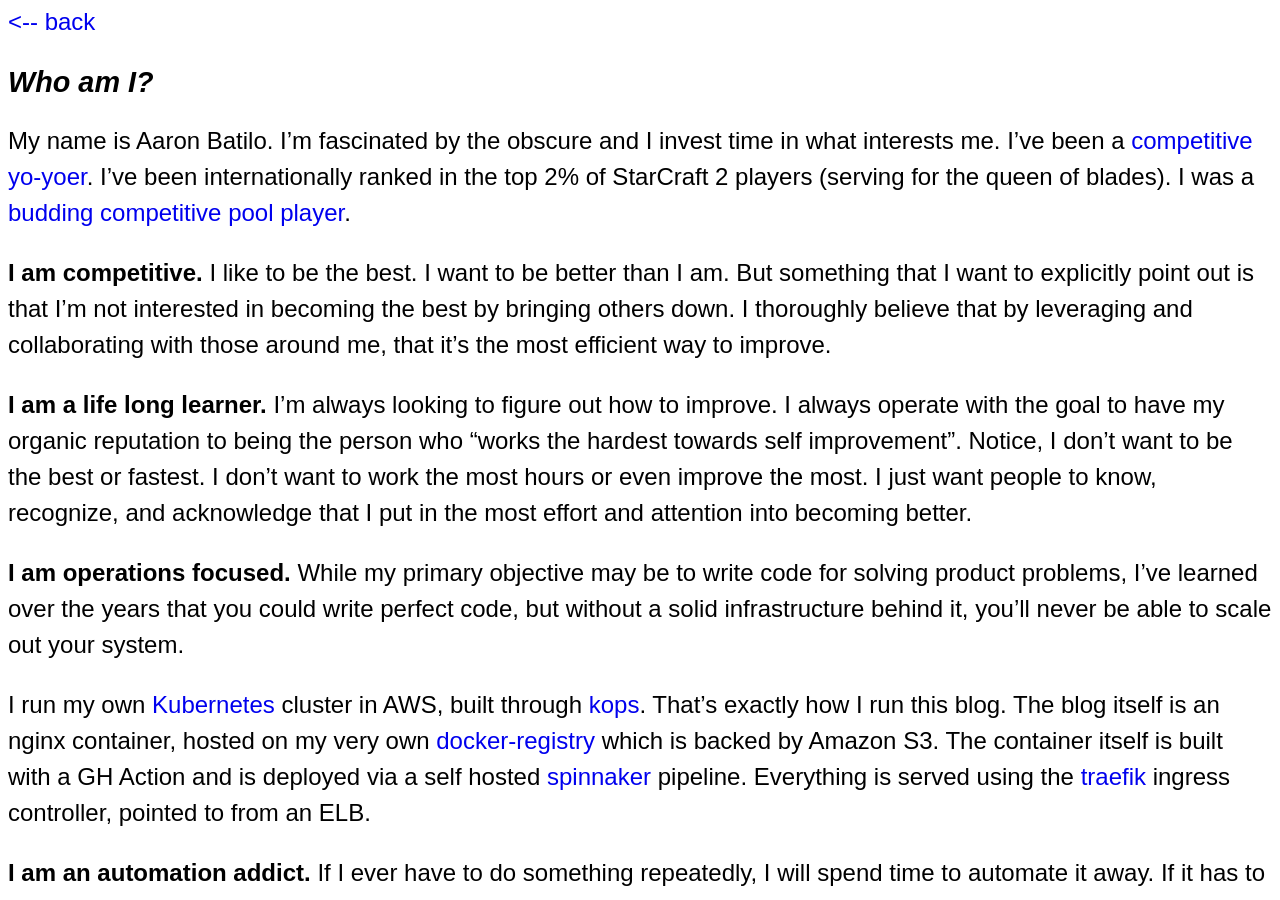
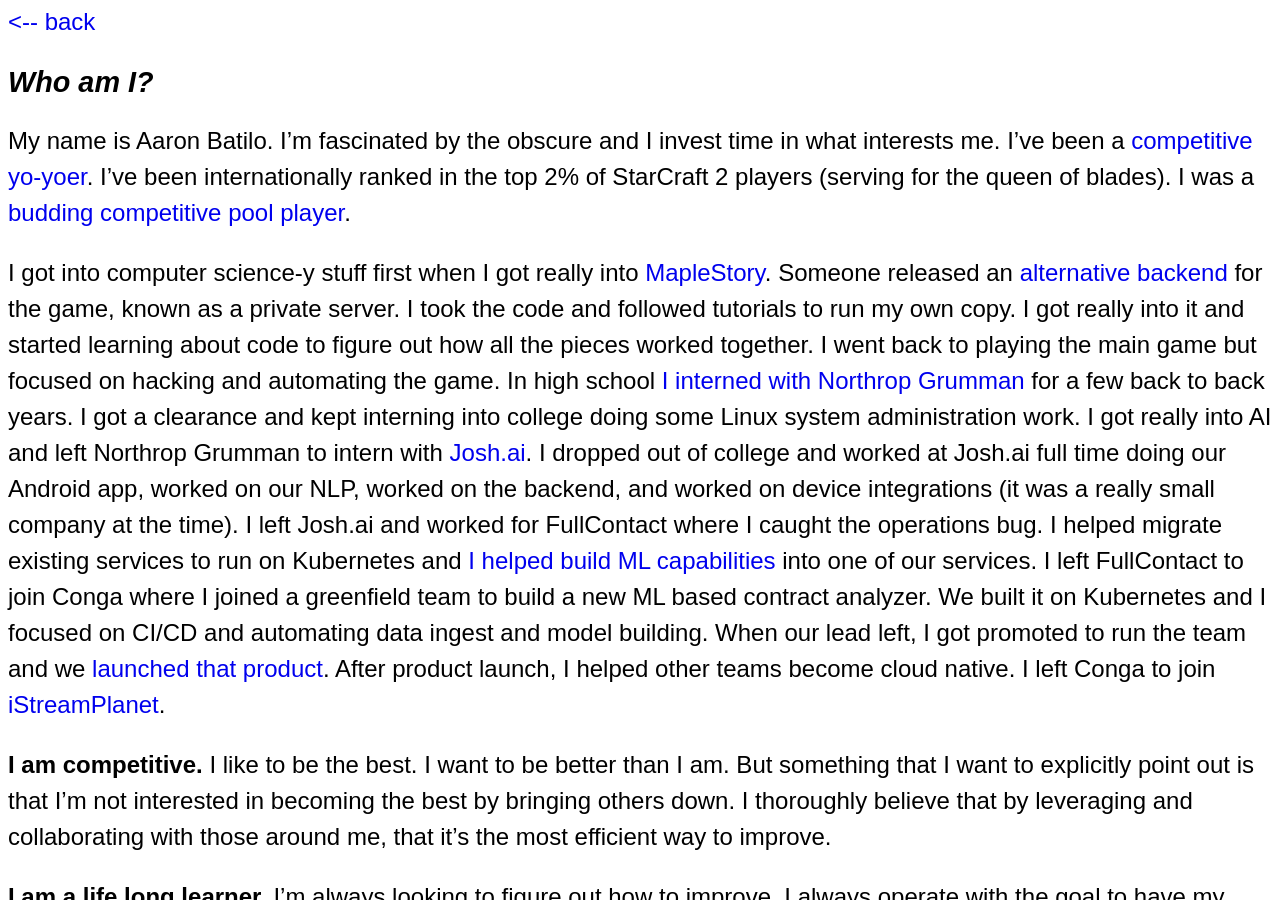
Before and after one commit to abatilo/blog, a Jekyll site: the page built from about/index.md, in a window 1280 px wide and 900 px high. Built offline with Jekyll 4.4.1, drawn with Linux system fonts in a browser that asks for light colours; our own code applies the rules of GitHub Pages for plain Markdown files.

Commit message:
Added quick summary

```diff
--- a/about/index.md
+++ b/about/index.md
@@ -8,6 +8,31 @@
 in the top 2% of StarCraft 2 players (serving for the queen of blades). I was a [budding
 competitive pool
 player](https://www.napaleagues.com/stats.php?playerSelected=Y&playerID=10020200).
+
+I got into computer science-y stuff first when I got really into
+[MapleStory](http://maplestory.nexon.net/). Someone released an [alternative
+backend](https://mapleref.fandom.com/wiki/OdinMS) for the game, known as a private
+server. I took the code and followed tutorials to run my own copy. I got really into it
+and started learning about code to figure out how all the pieces worked together. I went
+back to playing the main game but focused on hacking and automating the game. In high
+school [I interned with Northrop Grumman](https://www.youtube.com/watch?v=37-P7VbJb34)
+for a few back to back years. I got a clearance and kept interning into college doing
+some Linux system administration work. I got really into AI and left Northrop Grumman to
+intern with
+[Josh.ai](https://medium.com/@joshdotai/i-made-a-computer-pretend-to-be-a-computer-that-s-pretending-to-be-a-human-here-s-what-happened-128173751967).
+I dropped out of college and worked at Josh.ai full time doing our Android app, worked
+on our NLP, worked on the backend, and worked on device integrations (it was a really
+small company at the time). I left Josh.ai and worked for FullContact where I caught the
+operations bug. I helped migrate existing services to run on Kubernetes and [I helped
+build ML
+capabilities](https://www.fullcontact.com/blog/experimentation-leads-innovation-machine-learning-fullcontact/)
+into one of our services. I left FullContact to join Conga where I joined a greenfield
+team to build a new ML based contract analyzer. We built it on Kubernetes and I focused
+on CI/CD and automating data ingest and model building. When our lead left, I got
+promoted to run the team and we [launched that
+product](https://www.businesswire.com/news/home/20190423005393/en/Conga%C2%AE-Unveils-New-Artificial-Intelligence-Engine).
+After product launch, I helped other teams become cloud native. I left Conga to join
+[iStreamPlanet](https://istreamplanet.com/).
 
 **I am competitive.** I like to be the best. I want to be better than I am. But
 something that I want to explicitly point out is that I'm not interested in becoming the
--- a/version.txt
+++ b/version.txt
@@ -1 +1 @@
-2019-08-10
+2019-10-12
```
